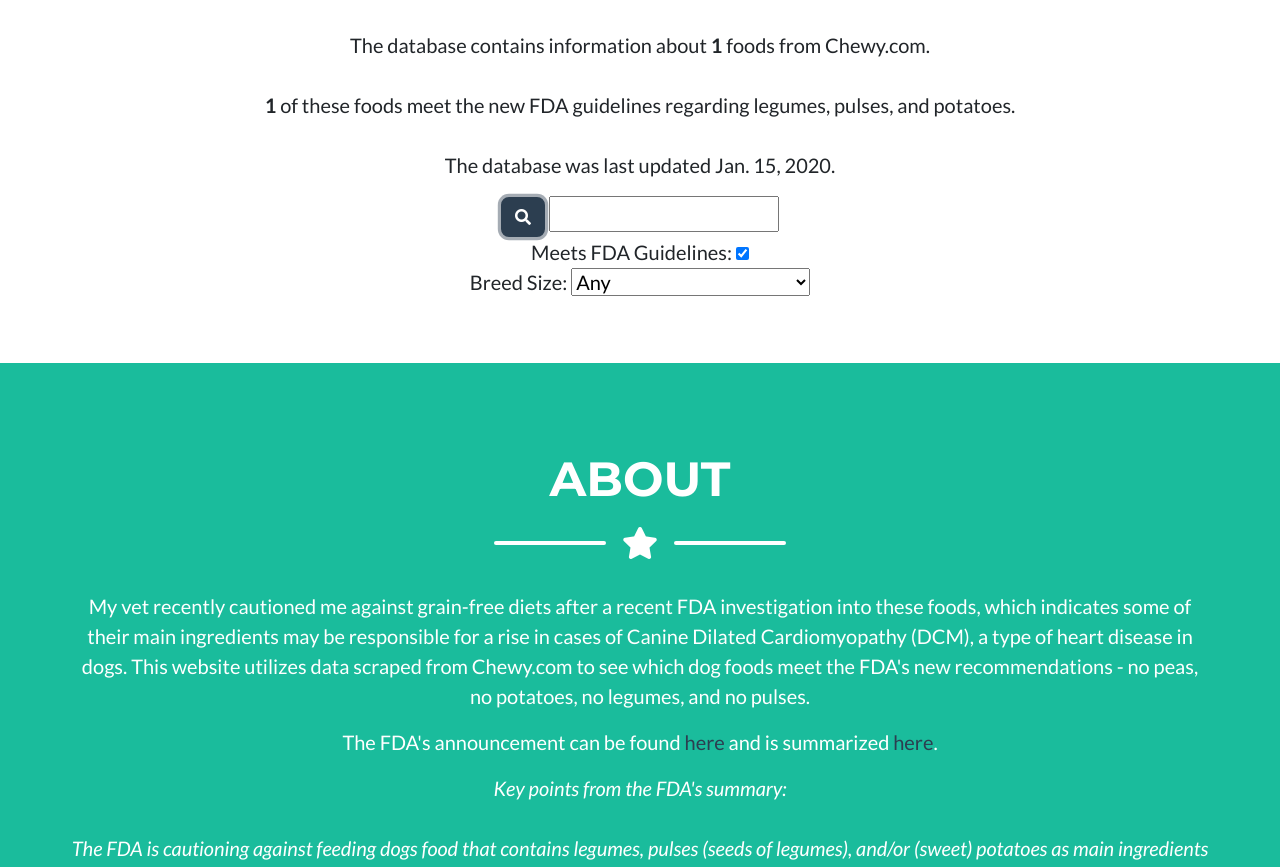
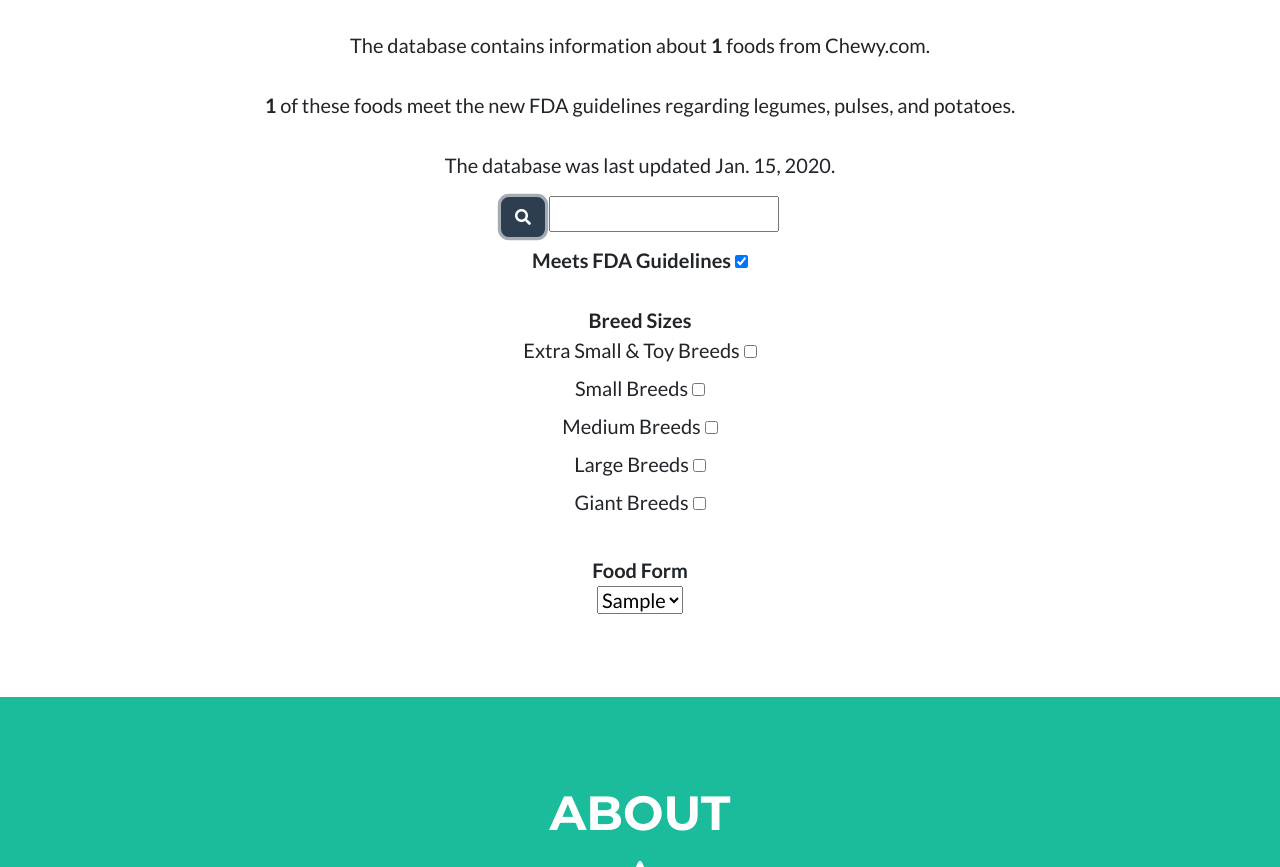
Before and after one commit to MikeAleksa/PeaFree, a Django app: template food_search/templates/food_search/index.html in a window 1280 px wide. Shown: the part 1022-1889 px from the top of the page. Run offline with Django 3.2, Linux system fonts and the light colour scheme; tables that the repository leaves empty hold one stand-in row (values such as "Sample post"); the template is opened without the code that fills it: values that come from a table or form of the project are taken from there, most other values are stand-ins (such as "Sample title", 1, 10 or a date in 2020); some libraries are stand-ins or nearby versions; some web fonts are replaced.

Commit message:
change breed size selection to allow multiple breed sizes

```diff
--- a/food_search/forms.py
+++ b/food_search/forms.py
@@ -1,16 +1,16 @@
 from django import forms
+
+from .models import Food
 
 
 class SearchForm(forms.Form):
     q = forms.CharField(max_length=100, required=False, label='', )
-    fda = forms.BooleanField(required=False, label='Meets FDA guidelines', initial=True)
-    # breed_choices = Food.objects.order_by('breed').values_list('breed', flat=True).distinct()
+    fda = forms.BooleanField(required=False, label='Meets FDA Guidelines', initial=True)
+    xsm = forms.BooleanField(required=False, label='Extra Small & Toy Breeds')
+    sm = forms.BooleanField(required=False, label='Small Breeds')
+    md = forms.BooleanField(required=False, label='Medium Breeds')
+    lg = forms.BooleanField(required=False, label='Large Breeds')
+    xlg = forms.BooleanField(required=False, label='Giant Breeds')
 
-    breed_choices = enumerate(['Any',
-                               'Extra Small & Toy Breeds',
-                               'Small Breeds',
-                               'Medium Breeds',
-                               'Large Breeds',
-                               'Giant Breeds',
-                               ])
-    breed_size = forms.ChoiceField(choices=breed_choices)
+    food_forms = Food.objects.order_by('food_form').values_list('food_form', flat=True).distinct()
+    food_form = forms.ChoiceField(choices=enumerate(food_forms))
--- a/food_search/templates/food_search/index.html
+++ b/food_search/templates/food_search/index.html
@@ -15,19 +15,29 @@
         The database was last updated {{ update.date__max|naturalday }}.
     </p>
     <div class="row lead text-center">
-        <div class="col-lg-8 mx-auto">
+        <dt class="col-lg-8 mx-auto">
             <form id="searchform lead text-center" action="{% url 'food_search:results' %}" method="get"
                   accept-charset="utf-8">
-                <div>
-                    <button class="btn focus btn-secondary" type="submit">
-                        <i class="fa fa-search"></i>
-                    </button>
-                    {{ form.q }}
-                </div>
-                <div class="lead">Meets FDA Guidelines: {{ form.fda }}</div>
-                <div class="lead">Breed Size: {{ form.breed_size }}</div>
-
+                <dl>
+                    <dt></dt>
+                    <dd>
+                        <button class="btn focus btn-secondary" type="submit">
+                            <i class="fa fa-search"></i>
+                        </button>
+                        {{ form.q }}
+                    </dd>
+                    <dt>{{ form.fda.label }} {{ form.fda }}</dt>
+                    <br>
+                    <dt>Breed Sizes</dt>
+                    <dd class="lead">{{ form.xsm.label }} {{ form.xsm }}</dd>
+                    <dd class="lead">{{ form.sm.label }} {{ form.sm }}</dd>
+                    <dd class="lead">{{ form.md.label }} {{ form.md }}</dd>
+                    <dd class="lead">{{ form.lg.label }} {{ form.lg }}</dd>
+                    <dd class="lead">{{ form.xlg.label }} {{ form.xlg }}</dd>
+                    <br>
+                    <dt>Food Form</dt>
+                    <dd>{{ form.food_form }}</dd>
+                </dl>
             </form>
-        </div>
     </div>
 {% endblock %}
```
Also changed, not shown: food_search/templates/food_search/results.html (+8 -8 lines), food_search/views.py (+7 -16 lines).
